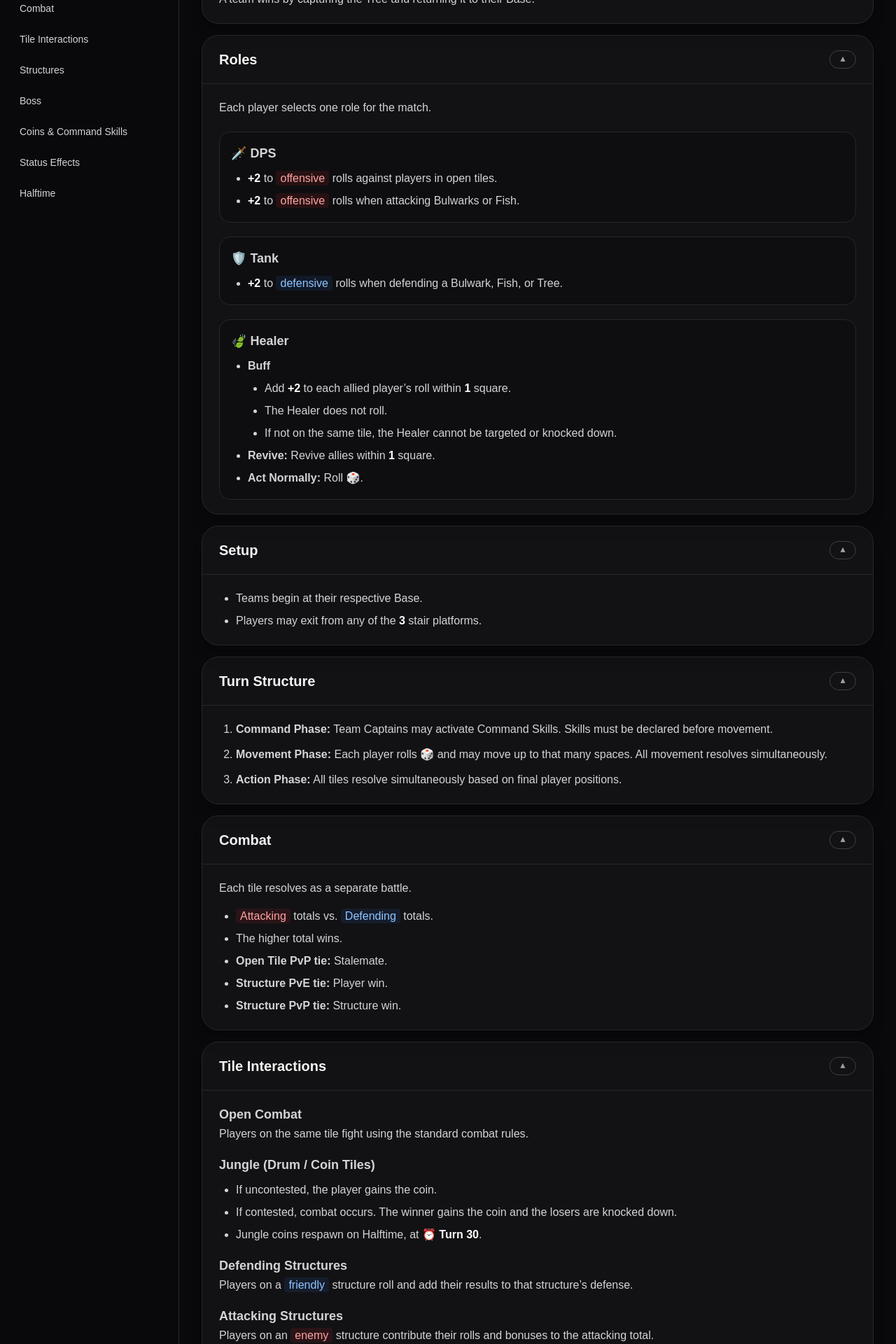
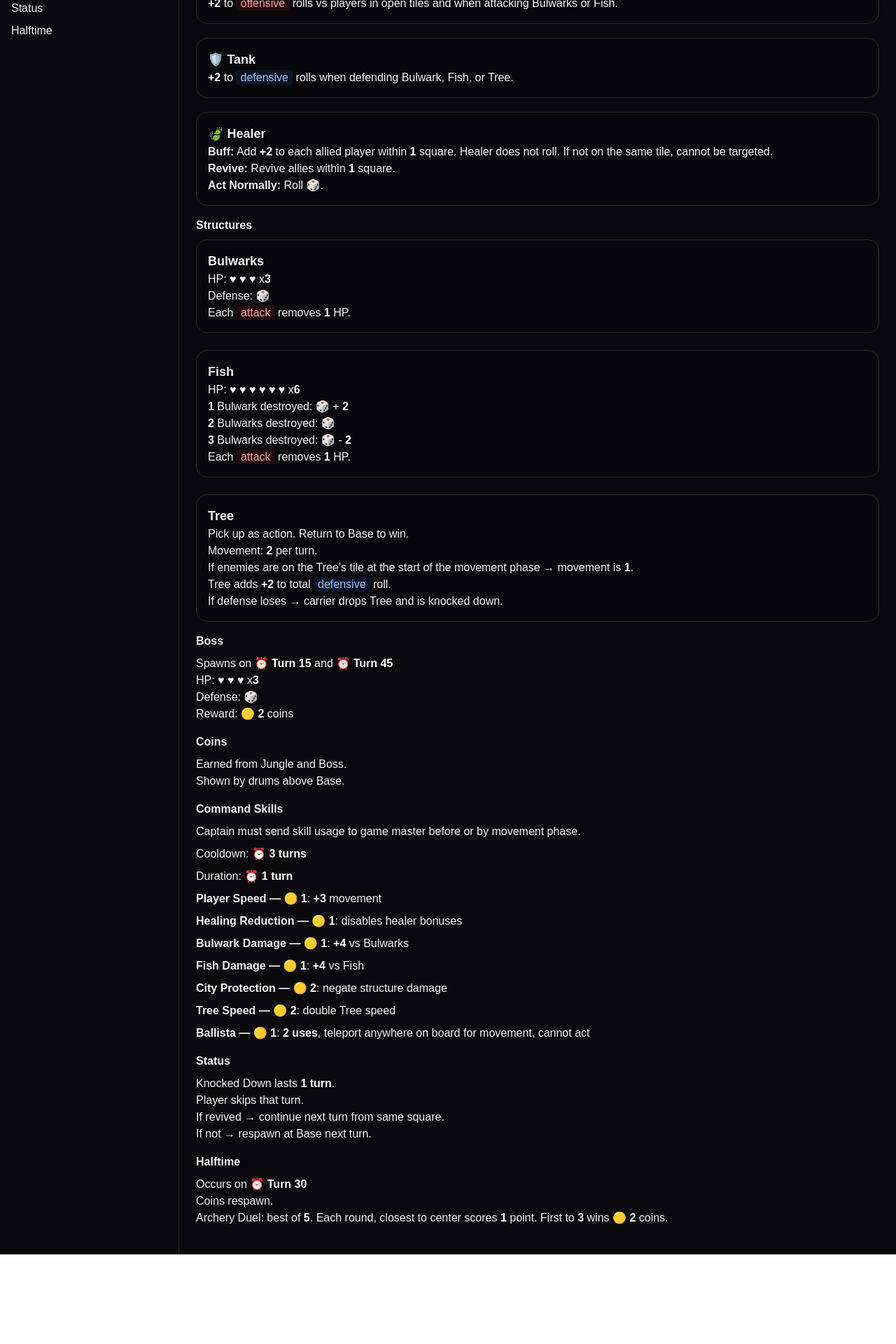
Before and after one commit to King0fgames/GvGBoardGameRules, a Next.js app: page / in a window 1280 px wide. Shown: the part 320-2240 px from the top of the page at 70% size. After the commit the page ends 2112 px from the top, so only its background shows below. Built offline with nearby package versions, Linux system fonts and the light colour scheme.

Commit message:
Update page.tsx

```diff
--- a/app/page.tsx
+++ b/app/page.tsx
@@ -6,11 +6,7 @@ const R = (t: string) => <span className="rounded bg-red-500/10 px-1.5 py-0.5 te
 const B = (t: string) => <span className="rounded bg-blue-500/10 px-1.5 py-0.5 text-blue-300">{t}</span>;
 const N = (t: string) => <strong className="text-white">{t}</strong>;
 
-type Section = {
-  id: string;
-  title: string;
-  content: React.ReactNode;
-};
+type Section = { id: string; title: string; content: React.ReactNode };
 
 export default function BoardGameRulesPage() {
   const sections: Section[] = useMemo(
@@ -39,98 +35,19 @@ export default function BoardGameRulesPage() {
 
             <div className="rounded-2xl border border-zinc-800 bg-zinc-950/40 p-4">
               <h3 className="text-lg font-semibold">🗡️ DPS</h3>
-              <ul className="mt-2 list-disc space-y-1 pl-6">
-                <li>{N("+2")} to {R("offensive")} rolls against players in open tiles.</li>
-                <li>{N("+2")} to {R("offensive")} rolls when attacking Bulwarks or Fish.</li>
-              </ul>
+              <p>{N("+2")} to {R("offensive")} rolls vs players in open tiles and when attacking Bulwarks or Fish.</p>
             </div>
 
             <div className="rounded-2xl border border-zinc-800 bg-zinc-950/40 p-4">
               <h3 className="text-lg font-semibold">🛡️ Tank</h3>
-              <ul className="mt-2 list-disc space-y-1 pl-6">
-                <li>{N("+2")} to {B("defensive")} rolls when defending a Bulwark, Fish, or Tree.</li>
-              </ul>
+              <p>{N("+2")} to {B("defensive")} rolls when defending Bulwark, Fish, or Tree.</p>
             </div>
 
             <div className="rounded-2xl border border-zinc-800 bg-zinc-950/40 p-4">
               <h3 className="text-lg font-semibold">🍃 Healer</h3>
-              <ul className="mt-2 list-disc space-y-1 pl-6">
-                <li>
-                  <strong>Buff</strong>
-                  <ul className="mt-1 list-disc space-y-1 pl-6">
-                    <li>Add {N("+2")} to each allied player’s roll within {N("1")} square.</li>
-                    <li>The Healer does not roll.</li>
-                    <li>If not on the same tile, the Healer cannot be targeted or knocked down.</li>
-                  </ul>
-                </li>
-                <li><strong>Revive:</strong> Revive allies within {N("1")} square.</li>
-                <li><strong>Act Normally:</strong> Roll 🎲.</li>
-              </ul>
-            </div>
-          </div>
-        ),
-      },
-      {
-        id: "setup",
-        title: "Setup",
-        content: (
-          <ul className="list-disc space-y-1 pl-6">
-            <li>Teams begin at their respective Base.</li>
-            <li>Players may exit from any of the {N("3")} stair platforms.</li>
-          </ul>
-        ),
-      },
-      {
-        id: "turn-structure",
-        title: "Turn Structure",
-        content: (
-          <ol className="list-decimal space-y-2 pl-6">
-            <li><strong>Command Phase:</strong> Team Captains may activate Command Skills. Skills must be declared before movement.</li>
-            <li><strong>Movement Phase:</strong> Each player rolls 🎲 and may move up to that many spaces. All movement resolves simultaneously.</li>
-            <li><strong>Action Phase:</strong> All tiles resolve simultaneously based on final player positions.</li>
-          </ol>
-        ),
-      },
-      {
-        id: "combat",
-        title: "Combat",
-        content: (
-          <div className="space-y-3">
-            <p>Each tile resolves as a separate battle.</p>
-            <ul className="list-disc space-y-1 pl-6">
-              <li>{R("Attacking")} totals vs. {B("Defending")} totals.</li>
-              <li>The higher total wins.</li>
-              <li><strong>Open Tile PvP tie:</strong> Stalemate.</li>
-              <li><strong>Structure PvE tie:</strong> Player win.</li>
-              <li><strong>Structure PvP tie:</strong> Structure win.</li>
-            </ul>
-          </div>
-        ),
-      },
-      {
-        id: "tile-interactions",
-        title: "Tile Interactions",
-        content: (
-          <div className="space-y-4">
-            <div>
-              <h3 className="text-lg font-semibold">Open Combat</h3>
-              <p>Players on the same tile fight using the standard combat rules.</p>
-            </div>
-            <div>
-              <h3 className="text-lg font-semibold">Jungle (Drum / Coin Tiles)</h3>
-              <ul className="mt-2 list-disc space-y-1 pl-6">
-                <li>If uncontested, the player gains the coin.</li>
-                <li>If contested, combat occurs. The winner gains the coin and the losers are knocked down.</li>
-                <li>Jungle coins respawn on Halftime, at ⏰ {N("Turn 30")}.</li>
-              </ul>
-            </div>
-            <div>
-              <h3 className="text-lg font-semibold">Defending Structures</h3>
-              <p>Players on a {B("friendly")} structure roll and add their results to that structure’s defense.</p>
-            </div>
-            <div>
-              <h3 className="text-lg font-semibold">Attacking Structures</h3>
-              <p>Players on an {R("enemy")} structure contribute their rolls and bonuses to the attacking total.</p>
+              <p><strong>Buff:</strong> Add {N("+2")} to each allied player within {N("1")} square. Healer does not roll. If not on the same tile, cannot be targeted.</p>
+              <p><strong>Revive:</strong> Revive allies within {N("1")} square.</p>
+              <p><strong>Act Normally:</strong> Roll 🎲.</p>
             </div>
           </div>
         ),
@@ -142,40 +59,27 @@ export default function BoardGameRulesPage() {
           <div className="space-y-6">
             <div className="rounded-2xl border border-zinc-800 bg-zinc-950/40 p-4">
               <h3 className="text-lg font-semibold">Bulwarks</h3>
-              <ul className="mt-2 list-disc space-y-1 pl-6">
-                <li>HP: ♥ ♥ ♥ x{N("3")}</li>
-                <li>Defense: 🎲</li>
-                <li>Each {R("attack")} removes {N("1")} HP.</li>
-                <li>At least {N("1")} Bulwark must be destroyed before the Fish can be attacked.</li>
-                <li>If {B("defenders")} win, {R("attackers")} are knocked down.</li>
-              </ul>
+              <p>HP: ♥ ♥ ♥ x{N("3")}</p>
+              <p>Defense: 🎲</p>
+              <p>Each {R("attack")} removes {N("1")} HP.</p>
             </div>
 
             <div className="rounded-2xl border border-zinc-800 bg-zinc-950/40 p-4">
               <h3 className="text-lg font-semibold">Fish</h3>
-              <ul className="mt-2 list-disc space-y-1 pl-6">
-                <li>HP: ♥ ♥ ♥ ♥ ♥ ♥ x{N("6")}</li>
-                <li>
-                  Defense by destroyed Bulwarks:
-                  <ul className="mt-1 list-disc space-y-1 pl-6">
-                    <li>{N("1")} Bulwark destroyed: 🎲 + {N("2")}</li>
-                    <li>{N("2")} Bulwarks destroyed: 🎲</li>
-                    <li>{N("3")} Bulwarks destroyed: 🎲 - {N("2")}</li>
-                  </ul>
-                </li>
-                <li>Each {R("attack")} removes {N("1")} HP.</li>
-              </ul>
+              <p>HP: ♥ ♥ ♥ ♥ ♥ ♥ x{N("6")}</p>
+              <p>{N("1")} Bulwark destroyed: 🎲 + {N("2")}</p>
+              <p>{N("2")} Bulwarks destroyed: 🎲</p>
+              <p>{N("3")} Bulwarks destroyed: 🎲 - {N("2")}</p>
+              <p>Each {R("attack")} removes {N("1")} HP.</p>
             </div>
 
             <div className="rounded-2xl border border-zinc-800 bg-zinc-950/40 p-4">
               <h3 className="text-lg font-semibold">Tree</h3>
-              <ul className="mt-2 list-disc space-y-1 pl-6">
-                <li>A player may pick up the Tree as their action.</li>
-                <li>The Tree must be carried back to Base to win.</li>
-                <li>Movement: {N("2")} spaces per turn.</li>
-                <li>If enemies are on the same tile at the start of the turn, the Tree Carrier moves {N("1")} space instead.</li>
-                <li>The Tree gives its carrier {N("+2")} to {B("defensive")} rolls.</li>
-              </ul>
+              <p>Pick up as action. Return to Base to win.</p>
+              <p>Movement: {N("2")} per turn.</p>
+              <p>If enemies are on the Tree’s tile at the start of the movement phase → movement is {N("1")}.</p>
+              <p>Tree adds {N("+2")} to total {B("defensive")} roll.</p>
+              <p>If defense loses → carrier drops Tree and is knocked down.</p>
             </div>
           </div>
         ),
@@ -184,62 +88,64 @@ export default function BoardGameRulesPage() {
         id: "boss",
         title: "Boss",
         content: (
-          <ul className="list-disc space-y-1 pl-6">
-            <li>The Boss spawns on ⏰ {N("Turn 15")} and again on ⏰ {N("Turn 45")}.</li>
-            <li>HP: ♥♥♥ #{N("3")}</li>
-            <li>Defense: 🎲</li>
-            <li>Reward: 🪙 {N("2")} coins.</li>
-          </ul>
-        ),
-      },
-      {
-        id: "coins-skills",
-        title: "Coins & Command Skills",
-        content: (
-          <div className="space-y-5">
           <div>
-              <h3 className="text-lg font-semibold">Coins</h3>
-              <ul className="mt-2 list-disc space-y-1 pl-6">
-                <li>Coins are earned from Jungle Drums and Boss kills.</li>
-                <li>Coins persist until used.</li>
-                <li>Coins are used to activate Command Skills.</li>
-              </ul>
-            </div>
-            <div>
-              <h3 className="text-lg font-semibold">Command Skills</h3>
-              <p className="mb-2 text-zinc-400">Declared before movement. The Team Captain sends the choice to the game master. Each skill has a ⏰ {N("3-turn")} cooldown. Each skill lasts ⏰ {N("1 turn")} unless noted otherwise.</p>
-              <ul className="list-disc space-y-1 pl-6">
-                <li><strong>Player Speed — 🪙 {N("1 coin")}:</strong> {N("+3")} to all player movement rolls.</li>
-                <li><strong>Healing Reduction — 🪙 {N("1 coin")}:</strong> Negates all enemy healer bonuses.</li>
-                <li><strong>Bulwark Damage — 🪙 {N("1 coin")}:</strong> {N("+4")} to total {R("attack")} rolls against Bulwarks.</li>
-                <li><strong>Fish Damage — 🪙 {N("1 coin")}:</strong> {N("+4")} to total {R("attack")} rolls against Fish.</li>
-                <li><strong>City Protection — 🪙 {N("2 coins")}:</strong> All attacks against Bulwarks and Fish are negated.</li>
-                <li><strong>Tree Speed — 🪙 {N("2 coins")}:</strong> The Tree Carrier’s movement is doubled.</li>
-                <li><strong>Ballista Charges — 🪙 {N("1 coin")}:</strong> {N("2 uses")} total, does not expire. Players starting at Base may teleport anywhere on the board for their movement, but cannot act that turn.</li>
-              </ul>
-            </div>
+            <p>Spawns on ⏰ {N("Turn 15")} and ⏰ {N("Turn 45")}</p>
+            <p>HP: ♥ ♥ ♥ x{N("3")}</p>
+            <p>Defense: 🎲</p>
+            <p>Reward: 🟡 {N("2")} coins</p>
           </div>
         ),
       },
       {
-        id: "status-effects",
-        title: "Status Effects",
+        id: "coins",
+        title: "Coins",
         content: (
-          <ul className="list-disc space-y-1 pl-6">
-            <li>A knocked-down player skips their next turn’s movement and action.</li>
-            <li>If not revived, they respawn at Base on the following turn.</li>
-          </ul>
+          <div>
+            <p>Earned from Jungle and Boss.</p>
+            <p>Shown by drums above Base.</p>
+          </div>
+        ),
+      },
+      {
+        id: "skills",
+        title: "Command Skills",
+        content: (
+          <div className="space-y-2">
+            <p>Captain must send skill usage to game master before or by movement phase.</p>
+            <p>Cooldown: ⏰ {N("3 turns")}</p>
+            <p>Duration: ⏰ {N("1 turn")}</p>
+
+            <p><strong>Player Speed — 🟡 {N("1")}</strong>: {N("+3")} movement</p>
+            <p><strong>Healing Reduction — 🟡 {N("1")}</strong>: disables healer bonuses</p>
+            <p><strong>Bulwark Damage — 🟡 {N("1")}</strong>: {N("+4")} vs Bulwarks</p>
+            <p><strong>Fish Damage — 🟡 {N("1")}</strong>: {N("+4")} vs Fish</p>
+            <p><strong>City Protection — 🟡 {N("2")}</strong>: negate structure damage</p>
+            <p><strong>Tree Speed — 🟡 {N("2")}</strong>: double Tree speed</p>
+            <p><strong>Ballista — 🟡 {N("1")}</strong>: {N("2 uses")}, teleport anywhere on board for movement, cannot act</p>
+          </div>
+        ),
+      },
+      {
+        id: "status",
+        title: "Status",
+        content: (
+          <div>
+            <p>Knocked Down lasts {N("1 turn")}.</p>
+            <p>Player skips that turn.</p>
+            <p>If revived → continue next turn from same square.</p>
+            <p>If not → respawn at Base next turn.</p>
+          </div>
         ),
       },
       {
         id: "halftime",
         title: "Halftime",
         content: (
-          <ul className="list-disc space-y-1 pl-6">
-            <li>Halftime occurs on ⏰ {N("Turn 30")}.</li>
-            <li>All Jungle coins respawn.</li>
-            <li>Archery Duel reward: 🪙 {N("2 coins")}.</li>
-          </ul>
+          <div>
+            <p>Occurs on ⏰ {N("Turn 30")}</p>
+            <p>Coins respawn.</p>
+            <p>Archery Duel: best of {N("5")}. Each round, closest to center scores {N("1")} point. First to {N("3")} wins 🟡 {N("2")} coins.</p>
+          </div>
         ),
       },
     ],
@@ -269,81 +175,30 @@ export default function BoardGameRulesPage() {
         window.scrollTo({ top: y, behavior: "smooth" });
       }
     }, 0);
-    window.setTimeout(() => setHighlightedSection((prev) => (prev === id ? null : prev)), 1800);
+    setTimeout(() => setHighlightedSection(null), 1500);
   };
 
   return (
     <div className="min-h-screen bg-zinc-950 text-zinc-100">
       <div className="mx-auto flex max-w-7xl">
-        <aside className="hidden w-64 shrink-0 border-r border-zinc-800 p-4 lg:block">
-          <div className="sticky top-4">
-            <p className="mb-2 text-sm uppercase tracking-[0.25em] text-zinc-500">Rulebook</p>
-            <h1 className="mb-4 whitespace-nowrap text-[1.7rem] font-bold leading-tight">WWM GvG Board Game</h1>
-            <nav className="space-y-2">
+        <aside className="hidden w-64 border-r border-zinc-800 p-4 lg:block">
+          <h1 className="mb-4 text-2xl font-bold">WWM GvG<br/>Board Game</h1>
           {sections.map((s) => (
-                <button
-                  key={s.id}
-                  type="button"
-                  onClick={() => expandAndJump(s.id)}
-                  className="block w-full rounded-xl px-3 py-2 text-left text-sm text-zinc-300 transition hover:bg-zinc-900 hover:text-white"
-                >
+            <button key={s.id} onClick={() => expandAndJump(s.id)} className="block mb-2 text-left">
               {s.title}
             </button>
           ))}
-            </nav>
-          </div>
         </aside>
 
-        <main className="flex-1 p-4 sm:p-6 lg:p-8">
-          <div className="pointer-events-none fixed left-3 top-3 z-30 lg:hidden">
-            <details className="pointer-events-auto relative">
-              <summary className="cursor-pointer list-none rounded-2xl border border-zinc-800 bg-zinc-900/60 backdrop-blur-md px-4 py-3 font-semibold shadow-2xl shadow-black/30">☰ Sections</summary>
-              <div className="absolute left-0 z-20 mt-3 max-h-[70vh] w-[min(18rem,calc(100vw-1.5rem))] overflow-y-auto rounded-2xl border border-zinc-800 bg-zinc-900 p-3 shadow-2xl shadow-black/40">
-                <div className="space-y-2">
+        <main className="flex-1 p-6">
           {sections.map((s) => (
-                    <button
-                      key={s.id}
-                      type="button"
-                      onClick={() => expandAndJump(s.id)}
-                      className="block w-full rounded-xl px-3 py-2 text-left text-sm text-zinc-300 transition hover:bg-zinc-800 hover:text-white"
-                    >
+            <section key={s.id} id={s.id} className={`mb-4 transition ${highlightedSection===s.id?"ring-2 ring-yellow-300":""}`}>
+              <button onClick={() => toggleSection(s.id)} className="w-full text-left font-bold">
                 {s.title}
               </button>
+              {openSections[s.id] && <div className="mt-2">{s.content}</div>}
+            </section>
           ))}
-                </div>
-              </div>
-            </details>
-          </div>
-
-          <div className="mb-6 pt-14 lg:hidden">
-            <div>
-              <p className="text-sm uppercase tracking-[0.25em] text-zinc-500">Rulebook</p>
-              <h1 className="mt-1 text-3xl font-bold">WWM GvG Board Game</h1>
-            </div>
-          </div>
-
-          <div className="space-y-4">
-            {sections.map((s) => {
-              const isOpen = openSections[s.id];
-              return (
-                <section key={s.id} id={s.id} className="scroll-mt-24">
-                  <div className={`overflow-hidden rounded-3xl border bg-zinc-900/60 shadow-xl transition-all duration-500 ${highlightedSection === s.id ? "border-amber-300 shadow-[0_0_0_3px_rgba(252,211,77,0.25)] shadow-amber-200/10" : "border-zinc-800 shadow-black/10"}`}>
-                    <button
-                      type="button"
-                      onClick={() => toggleSection(s.id)}
-                      className="flex w-full items-center justify-between gap-4 px-6 py-5 text-left"
-                    >
-                      <h2 className="text-xl font-semibold">{s.title}</h2>
-                      <span className={`rounded-full border border-zinc-700 px-3 py-1 text-xs text-zinc-400 transition ${isOpen ? "rotate-180" : ""}`}>
-                        ▼
-                      </span>
-                    </button>
-                    {isOpen && <div className="border-t border-zinc-800 px-6 py-5 leading-7 text-zinc-300">{s.content}</div>}
-                  </div>
-                </section>
-              );
-            })}
-          </div>
         </main>
       </div>
     </div>
```
Lines whose indentation alone changed are shown as unchanged.
